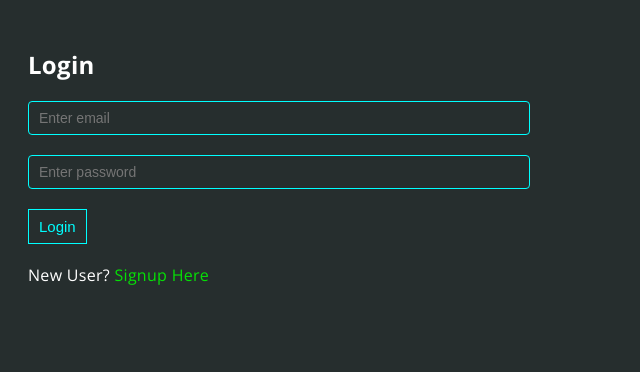
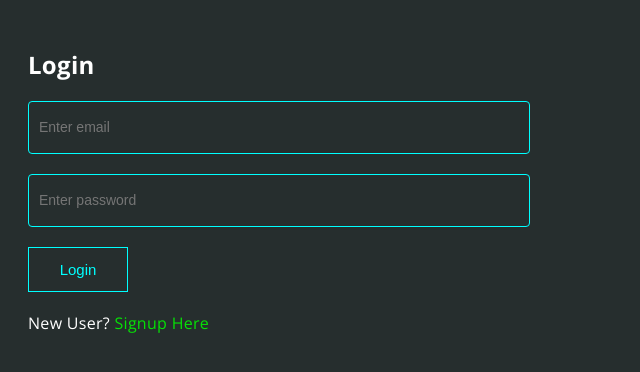
Before and after one commit to Saif-Ali-Warsi/warehouse-management, an Angular app: page /login in a window 1280 px wide. Shown: the top 372 px of the page, without its empty margins (0-640 px from the left). Built offline with nearby package versions, Linux system fonts and the light colour scheme.

Commit message:
ui improvement

```diff
--- a/src/styles.scss
+++ b/src/styles.scss
@@ -12,6 +12,7 @@ input {
   font-size: 14px;
   color: #00ffff;
   padding: 8px 10px;
+  height: 35px;
   width: calc(100% - 20px);
   background-color: unset;
   border: 1px solid #00ffff;
@@ -24,6 +25,8 @@ button {
   color: #00ffff;
   background: unset;
   padding: 8px 10px;
+  height: 45px;
+  min-width: 100px;
   border: 1px solid #00ffff;
 }
 
```
